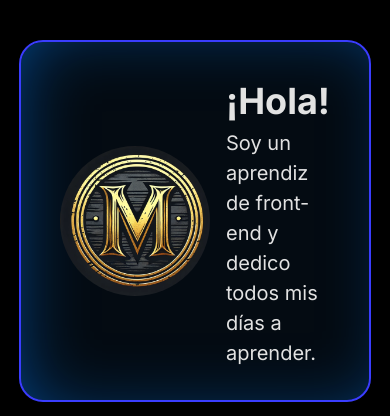
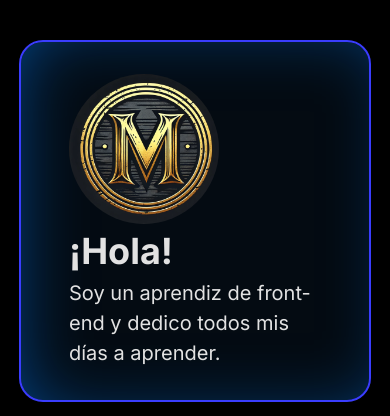
Before and after one commit to Camiloep/Linktree, a Next.js app: page / in a window 390 px wide. Shown: the top 416 px of the page. Built offline with nearby package versions, Linux system fonts and the light colour scheme; no server answers.

Commit message:
Update page.tsx

```diff
--- a/src/app/page.tsx
+++ b/src/app/page.tsx
@@ -13,7 +13,7 @@ export default function Home() {
     <>
       <div className="max-w-sm sm:max-w-3xl lg:max-w-5xl px-4 mx-auto flex flex-col lg:grid w-full h-full grid-cols-8 gap-4 py-30 box text-[#E2E2E2] overflow-hidden py-10">
         <GlowArticle className="col-span-5 p-4 lg:flex place-items-center gap-4">
-        <article className="px-8 py-4 flex gap-x-4 items-center justify-center h-full">
+        <article className="px-8 py-4 md:flex gap-x-4 items-center justify-center h-full">
           <img
             src="/Images/favicon.webp"
             className="rounded-full aspect-square w-[150px]">
```
